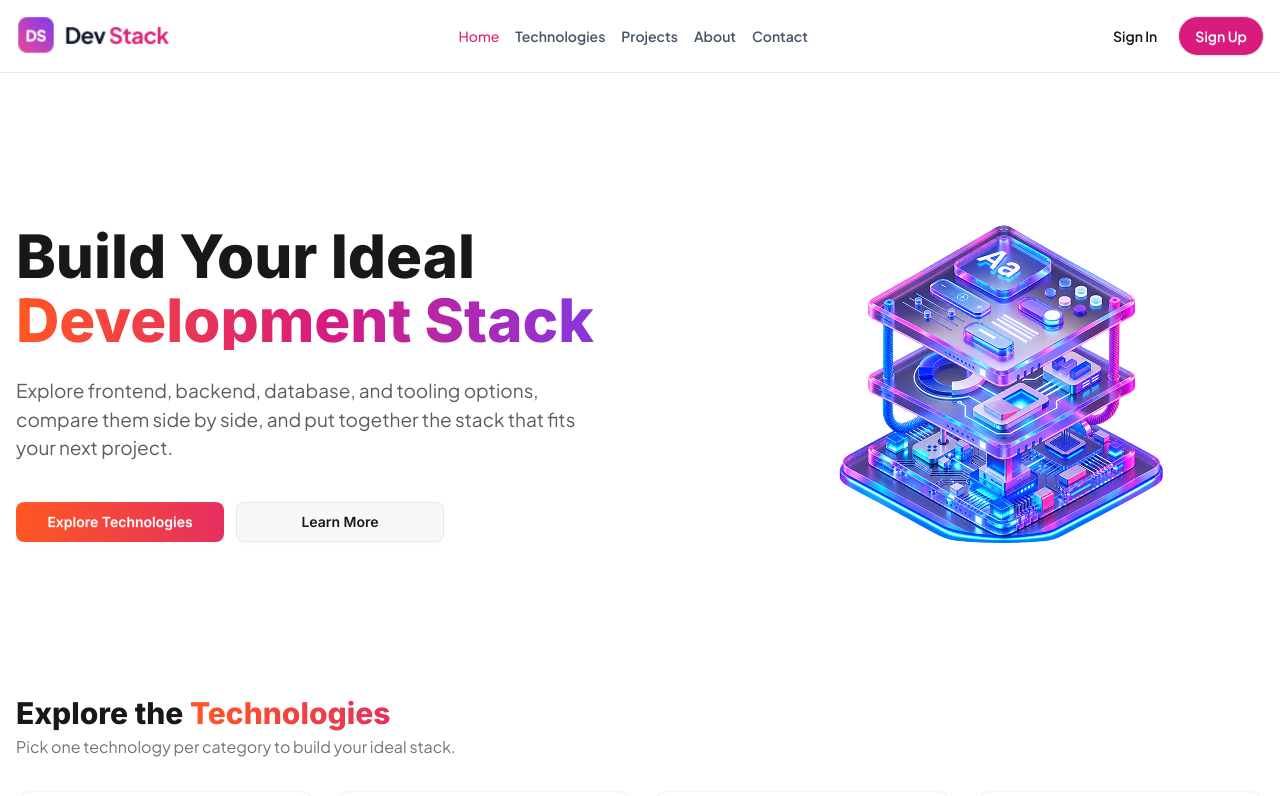
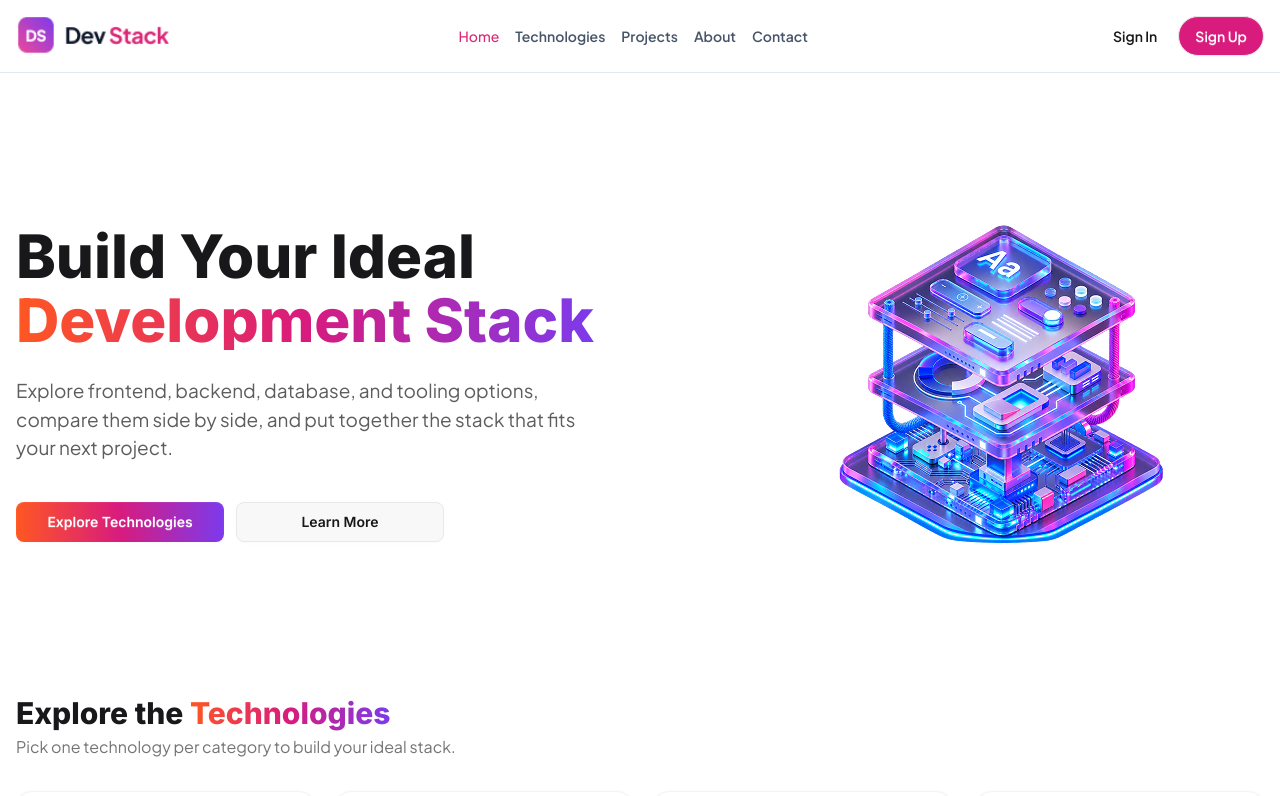
Before and after one commit to Srabon-bot/DevStack, a React (Vite) app: page / in a window 1280 px wide. Shown: the top 796 px of the page. Built offline with nearby package versions, Linux system fonts and the light colour scheme.

Commit message:
gradient repeat fix

```diff
--- a/src/index.css
+++ b/src/index.css
@@ -33,9 +33,7 @@ body {
 .gradient-text {
   background-image: var(--gradient-brand);
   background-repeat: no-repeat;
-  background-size: var(--gradient-span) 100vh;
-  background-attachment: fixed;
-  background-position: 0 0;
+  background-size: 100% 100%;
   background-clip: text;
   -webkit-background-clip: text;
   color: transparent;
@@ -44,9 +42,7 @@ body {
 .gradient-bg {
   background-image: var(--gradient-brand);
   background-repeat: no-repeat;
-  background-size: var(--gradient-span) 100vh;
-  background-attachment: fixed;
-  background-position: 0 0;
+  background-size: 100% 100%;
   color: white;
   border: none;
 }
@@ -58,15 +54,19 @@ body {
 .footer-link {
   @apply font-normal text-slate-500;
 }
+
 .footerHeader-link {
   @apply font-bold text-[#0F172A];
 }
+
 .text-card-sm {
   @apply text-[14px];
 }
+
 .text-card-md {
   @apply text-[15px];
 }
+
 .social-link {
   @apply font-bold text-[#0F172A] hover:text-pink-600 transition-colors duration-200;
 }
```
